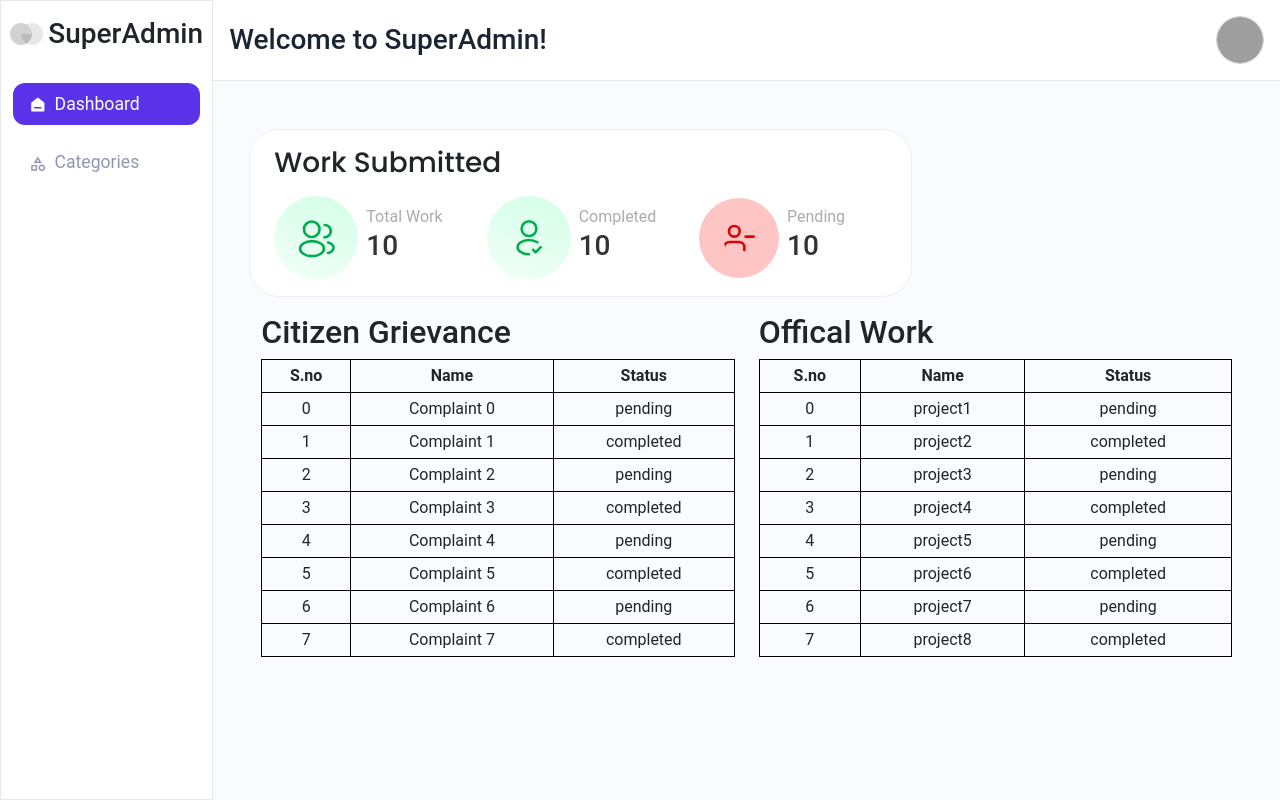
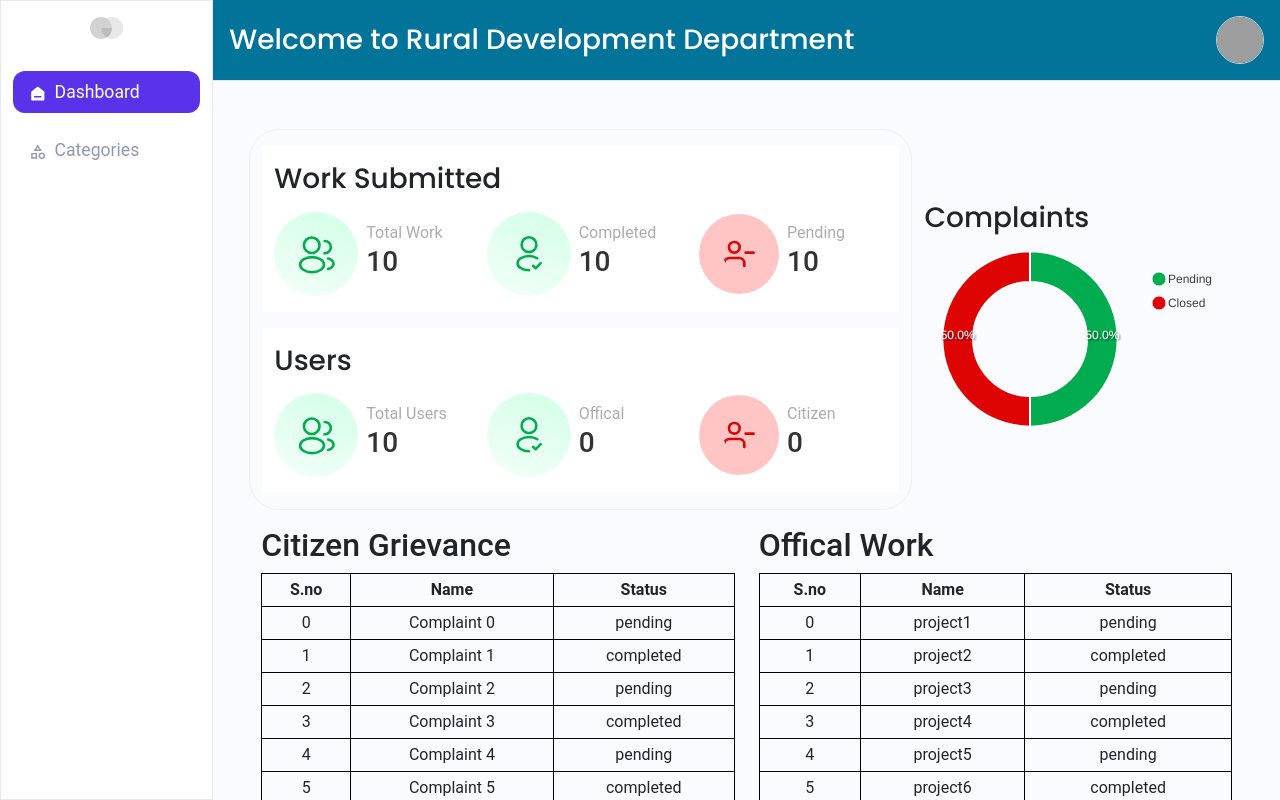
Before and after one commit to Ayushi166/frontend_super_admin, a React (Create React App) app: page /Dashboard in a window 1280 px wide. Built offline with nearby package versions, Linux system fonts and the light colour scheme; grey boxes are pictures that could not be loaded.

Commit message:
lastest code

```diff
--- a/package.json
+++ b/package.json
@@ -14,6 +14,7 @@
     "apexcharts": "^3.47.0",
     "bootstrap": "^5.3.3",
     "react": "^18.2.0",
+    "react-apexcharts": "^1.4.1",
     "react-bootstrap": "^2.10.1",
     "react-dom": "^18.2.0",
     "react-icons": "^5.0.1",
--- a/src/components/Header.jsx
+++ b/src/components/Header.jsx
@@ -5,12 +5,12 @@ const Header = (props) => {
   return (
     <>
       <div
-        className="container sticky-top bg-white"
-        style={{ borderBottom: "1px solid #E8E8E8" }}
+        className="container sticky-top"
+        style={{ borderBottom: "1px solid #E8E8E8",background:"#027399" }}
       >
         <div className="row p-0">
           <div className="col-12 py-3 px-3 d-flex justify-content-between align-items-center">
-            <h3 className="mb-0 " style={{ color: "#1A2433" }}>
+            <h3 className="mb-0 " style={{ color: "#fff",fontFamily:"Poppins" }}>
               {props.heading}
             </h3>
                 <Avatar
--- a/src/components/Sidebar.jsx
+++ b/src/components/Sidebar.jsx
@@ -25,7 +25,7 @@ const Sidebar = () => {
     <>
       <div className="p-0 d-flex align-items-center gap-1 justify-content-center py-3">
         <img src={logoHelper} alt="logo-helper" />
-        <h3 className="mb-0">SuperAdmin</h3>
+        {/* <h3 className="mb-0">SuperAdmin</h3> */}
       </div>
 
       {/* <div className="d-flex flex-column gap-3"> */}
--- a/src/components/dashboard/Dashboard.jsx
+++ b/src/components/dashboard/Dashboard.jsx
@@ -1,7 +1,7 @@
-import React from "react";
+  import React, { useState } from "react";
   import Header from "../Header";
   import { FiUserMinus } from "react-icons/fi";
-import ApexCharts from 'apexcharts'
+  import Chart  from 'react-apexcharts'
 
 
   const Dashboard = () => {
@@ -48,23 +48,46 @@ const Dashboard = () => {
       },
     ];
 
+    const [chartData, setChartData] = useState({
+      series: [50, 50],
+      options: {
+        chart: {
+          type: 'donut',
+        },
+        colors: ['#00AC4F', '#DF0404'], // Specify custom colors here
+        labels: ['Pending', 'Closed'],
+        responsive: [{
+          // breakpoint: 480,
+          options: {
+            chart: {
+              width: "100%"
+            },
+            legend: {
+              position: 'bottom'
+            }
+          }
+        }]
+      }
+    });
+
+
+
     return (
       <>
         <div
           style={{ display: "flex", flexDirection: "column", height: "100vh" }}
         >
-        <Header heading="Welcome to SuperAdmin!" />
+          <Header heading="Welcome to Rural Development Department" />
           <div className="container h-100 p-5">
-          <div className="row" style={{ rowGap: "1rem" }}>
+            <div className="row align-items-center" style={{ rowGap: "1rem" }}>
               <div
-              className="col-8"
+                className="col-8 py-3"
                 style={{
-                background: "#fff",
                   borderRadius: "30px",
                   border: "1px solid #F0F0F0",
                 }}
               >
-              <div className="container">
+                <div className="container bg-white">
                   <div className="row">
                   <div className="col-12" >
                       <h3 className="mb-0 pt-3" style={{fontFamily:"Poppins"}} >Work Submitted</h3>
@@ -160,8 +183,8 @@ const Dashboard = () => {
                     </div>
                     {/* <Divider orientation="vertical" inset="none" /> */}
                     <div className="col-4 d-flex align-items-center gap-2 py-3">
+
                       <div>
-
                       <FiUserMinus  className="p-4" style={{fontSize:"5rem",background:"#FFC5C5",color:"#DF0404",borderRadius:"50px"}}  />
                       </div>
                       <div>
@@ -173,10 +196,120 @@ const Dashboard = () => {
                     </div>
                   </div>
                 </div>
+                <div className="container bg-white mt-3">
+                  <div className="row">
+                  <div className="col-12" >
+                      <h3 className="mb-0 pt-3" style={{fontFamily:"Poppins"}} >Users</h3>
+                  </div>
+                    <div className="col-4 d-flex align-items-center gap-2 py-3">
+                      <div>
+                        <svg
+                          width="84"
+                          height="84"
+                          viewBox="0 0 84 84"
+                          fill="none"
+                          xmlns="http://www.w3.org/2000/svg"
+                        >
+                          <circle
+                            cx="42"
+                            cy="42"
+                            r="42"
+                            fill="url(#paint0_linear_501_201)"
+                          />
+                          <path
+                            d="M38.0302 41.0229C37.8552 41.0054 37.6452 41.0054 37.4527 41.0229C33.2877 40.8829 29.9802 37.4704 29.9802 33.2704C29.9802 28.9829 33.4452 25.5004 37.7502 25.5004C42.0377 25.5004 45.5202 28.9829 45.5202 33.2704C45.5027 37.4704 42.1952 40.8829 38.0302 41.0229Z"
+                            stroke="#00AC4F"
+                            stroke-width="2.625"
+                            stroke-linecap="round"
+                            stroke-linejoin="round"
+                          />
+                          <path
+                            d="M50.7172 28.9996C54.1122 28.9996 56.8422 31.7471 56.8422 35.1246C56.8422 38.4321 54.2172 41.1271 50.9447 41.2496C50.8047 41.2321 50.6472 41.2321 50.4897 41.2496"
+                            stroke="#00AC4F"
+                            stroke-width="2.625"
+                            stroke-linecap="round"
+                            stroke-linejoin="round"
+                          />
+                          <path
+                            d="M29.2805 47.4796C25.0455 50.3146 25.0455 54.9346 29.2805 57.7521C34.093 60.9721 41.9855 60.9721 46.798 57.7521C51.033 54.9171 51.033 50.2971 46.798 47.4796C42.003 44.2771 34.1105 44.2771 29.2805 47.4796Z"
+                            stroke="#00AC4F"
+                            stroke-width="2.625"
+                            stroke-linecap="round"
+                            stroke-linejoin="round"
+                          />
+                          <path
+                            d="M54.0947 57.0004C55.3547 56.7379 56.5447 56.2304 57.5247 55.4779C60.2547 53.4304 60.2547 50.0529 57.5247 48.0054C56.5622 47.2704 55.3897 46.7804 54.1472 46.5004"
+                            stroke="#00AC4F"
+                            stroke-width="2.625"
+                            stroke-linecap="round"
+                            stroke-linejoin="round"
+                          />
+                          <defs>
+                            <linearGradient
+                              id="paint0_linear_501_201"
+                              x1="74.55"
+                              y1="2.14197e-06"
+                              x2="42"
+                              y2="84"
+                              gradientUnits="userSpaceOnUse"
+                            >
+                              <stop stop-color="#D3FFE7" />
+                              <stop offset="1" stop-color="#EFFFF6" />
+                            </linearGradient>
+                          </defs>
+                        </svg>
+                      </div>
+                      <div>
+                        <p className="mb-0" style={{ color: "#ACACAC" }}>
+                          Total Users
+                        </p>
+                        <h3 style={{ color: "#333333" }}>10</h3>
+                      </div>
+                    </div>
+                    {/* <Divider orientation="vertical"   inset="none" /> */}
+                    <div className="col-4 d-flex align-items-center gap-2 py-3">
+                      <div>
+                      <svg width="84" height="84" viewBox="0 0 84 84" fill="none" xmlns="http://www.w3.org/2000/svg">
+  <circle cx="42" cy="42" r="42" fill="url(#paint0_linear_501_219)"/>
+  <path d="M46.0666 53.75L48.6 56.2834L53.6666 51.2167" stroke="#00AC4F" stroke-width="2.5" stroke-linecap="round" stroke-linejoin="round"/>
+  <path d="M42.2669 40.117C42.1003 40.1003 41.9003 40.1003 41.7169 40.117C37.7503 39.9837 34.6003 36.7337 34.6003 32.7337C34.5836 28.6503 37.9003 25.3337 41.9836 25.3337C46.0669 25.3337 49.3836 28.6503 49.3836 32.7337C49.3836 36.7337 46.2169 39.9837 42.2669 40.117Z" stroke="#00AC4F" stroke-width="2.5" stroke-linecap="round" stroke-linejoin="round"/>
+  <path d="M41.9831 58.3498C38.9498 58.3498 35.9331 57.5832 33.6331 56.0498C29.5998 53.3498 29.5998 48.9498 33.6331 46.2665C38.2165 43.1998 45.7331 43.1998 50.3165 46.2665" stroke="#00AC4F" stroke-width="2.5" stroke-linecap="round" stroke-linejoin="round"/>
+  <defs>
+  <linearGradient id="paint0_linear_501_219" x1="74.55" y1="2.14197e-06" x2="42" y2="84" gradientUnits="userSpaceOnUse">
+  <stop stop-color="#D3FFE7"/>
+  <stop offset="1" stop-color="#EFFFF6"/>
+  </linearGradient>
+  </defs>
+  </svg>
+
+                      </div>
+                      <div>
+                        <p className="mb-0" style={{ color: "#ACACAC" }}>
+                          Offical
+                        </p>
+                        <h3 style={{ color: "#333333" }}>0</h3>
+                      </div>
+                    </div>
+                    {/* <Divider orientation="vertical" inset="none" /> */}
+                    <div className="col-4 d-flex align-items-center gap-2 py-3">
+                      <div>
+
+                      <FiUserMinus  className="p-4" style={{fontSize:"5rem",background:"#FFC5C5",color:"#DF0404",borderRadius:"50px"}}  />
+                      </div>
+                      <div>
+                        <p className="mb-0" style={{ color: "#ACACAC" }}>
+                          Citizen
+                        </p>
+                        <h3 style={{ color: "#333333" }}>0</h3>
+                      </div>
+                    </div>
+                  </div>
+                </div>
               </div>
 
               <div className="col-4" >
-
+              <h3 className="" style={{fontFamily:"Poppins"}} >Complaints</h3>
+              <Chart  options={chartData.options} type="donut" series={chartData.series} />
               </div>
               <div className="col-lg-6">
                 <h2>Citizen Grievance</h2>
```
Also changed, not shown: 1 other file (tests, documents, lock files or other folders). Lines whose indentation alone changed are shown as unchanged.
